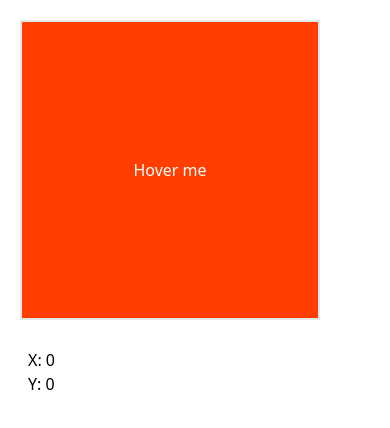
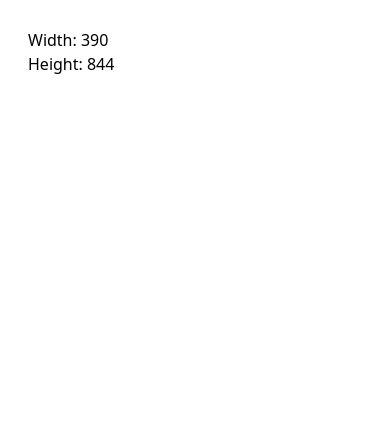
Before and after one commit to vasucp1207/sveltronics, a SvelteKit app: page / in a window 390 px wide. Shown: the top 428 px of the page. Built offline with nearby package versions, Linux system fonts and the light colour scheme.

Commit message:
add window size

```diff
--- /dev/null
+++ b/src/lib/windowSize/demo.svelte
@@ -0,0 +1,11 @@
+<script>
+  import { windowSize } from "./index";
+
+  let { width, height } = windowSize();
+
+</script>
+
+<div class="m-7">
+  <div>Width: {$width}</div>
+  <div>Height: {$height}</div>
+</div>
--- /dev/null
+++ b/src/lib/windowSize/index.ts
@@ -0,0 +1,13 @@
+import { writable } from "svelte/store";
+
+export function windowSize() {
+  let width = writable<number>(window.innerWidth);
+  let height = writable<number>(window.innerHeight);
+
+  window.addEventListener('resize', () => {
+    width.set(window.innerWidth);
+    height.set(window.innerHeight);
+  })
+
+  return { width, height };
+}
--- a/src/routes/+page.svelte
+++ b/src/routes/+page.svelte
@@ -1,5 +1,5 @@
 <script>
-  import Demo from "$lib/mouseInElement/demo.svelte";
+  import Demo from "$lib/windowSize/demo.svelte";
 
 </script>
 
@@ -8,3 +8,5 @@
 <style lang="postcss">
 
 </style>
+
+<!-- Todo: add return types to the functions later on -->
```
